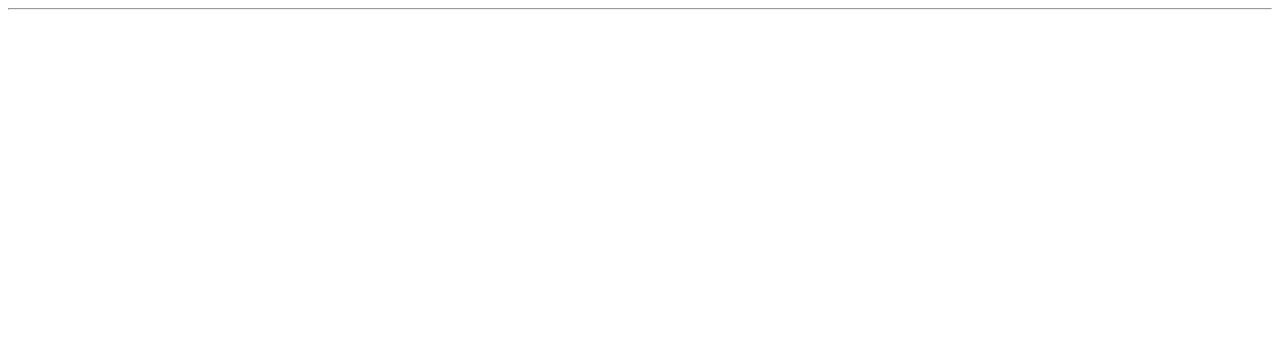
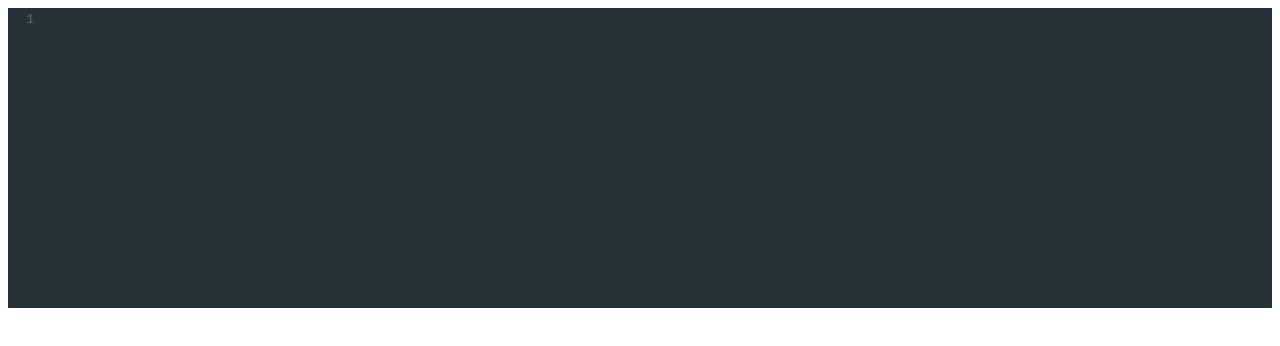
Before and after one commit to lfg1907/jsbattle, a React app: page /#/editor in a window 1280 px wide. Shown: the top 346 px of the page. Built offline with nearby package versions, Linux system fonts and the light colour scheme.

Commit message:
add basic editor

```diff
--- a/frontend/src/components/App.jsx
+++ b/frontend/src/components/App.jsx
@@ -1,10 +1,16 @@
-import React, { Component } from 'react';
+import React from 'react';
 import { connect } from 'react-redux';
+import { HashRouter, Route } from 'react-router-dom';
 
-class App extends Component {
-  render() {
-    return <hr />;
-  }
-}
+// Components
+import Editor from './Editor';
+
+const App = () => {
+  return (
+    <HashRouter>
+      <Route path="/editor" component={Editor} />
+    </HashRouter>
+  );
+};
 
 export default connect(null, null)(App);
--- /dev/null
+++ b/frontend/src/components/Editor.jsx
@@ -0,0 +1,22 @@
+import React from 'react';
+import { UnControlled as CodeMirror } from 'react-codemirror2';
+
+import 'codemirror/lib/codemirror.css';
+import 'codemirror/theme/material.css';
+import 'codemirror/theme/neat.css';
+import 'codemirror/mode/javascript/javascript';
+
+const Editor = () => {
+  return (
+    <CodeMirror
+      value=""
+      options={{
+        mode: 'javascript',
+        theme: 'material',
+        lineNumbers: true
+      }}
+    />
+  );
+};
+
+export default Editor;
```
